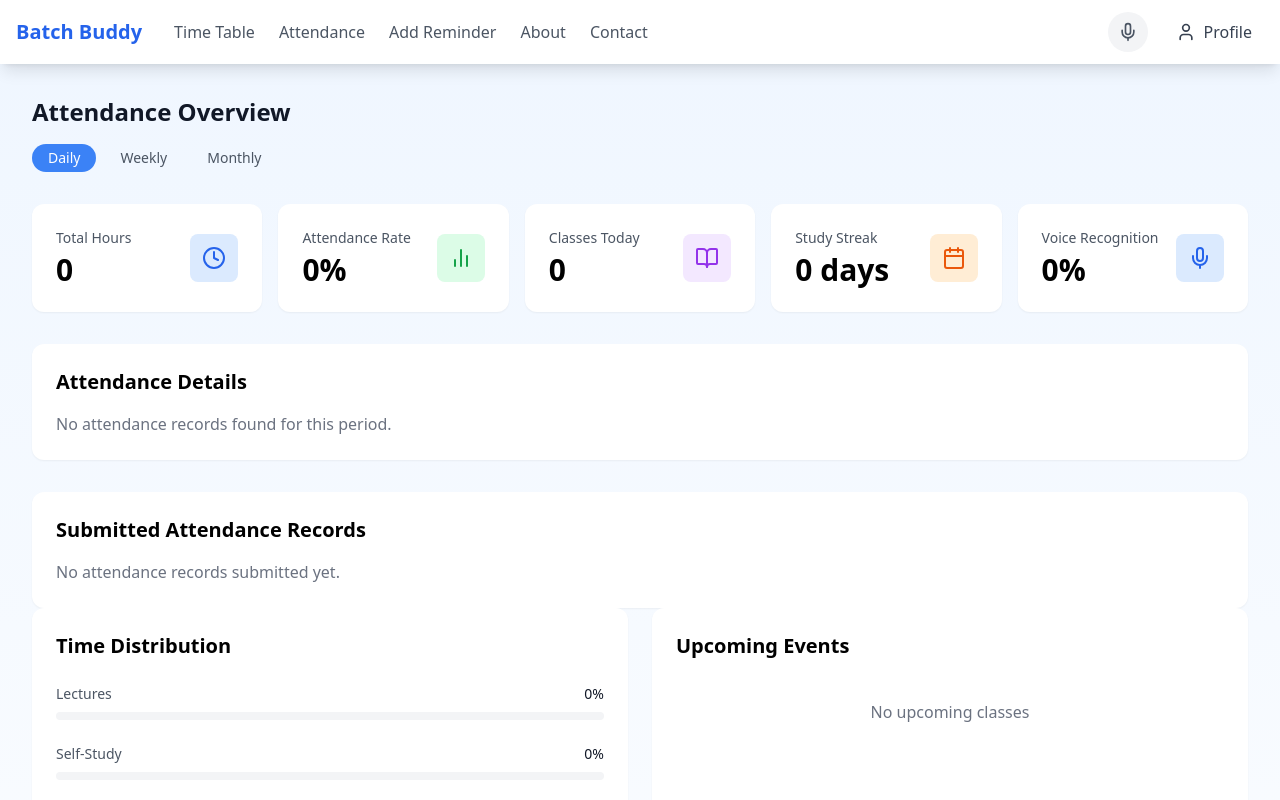
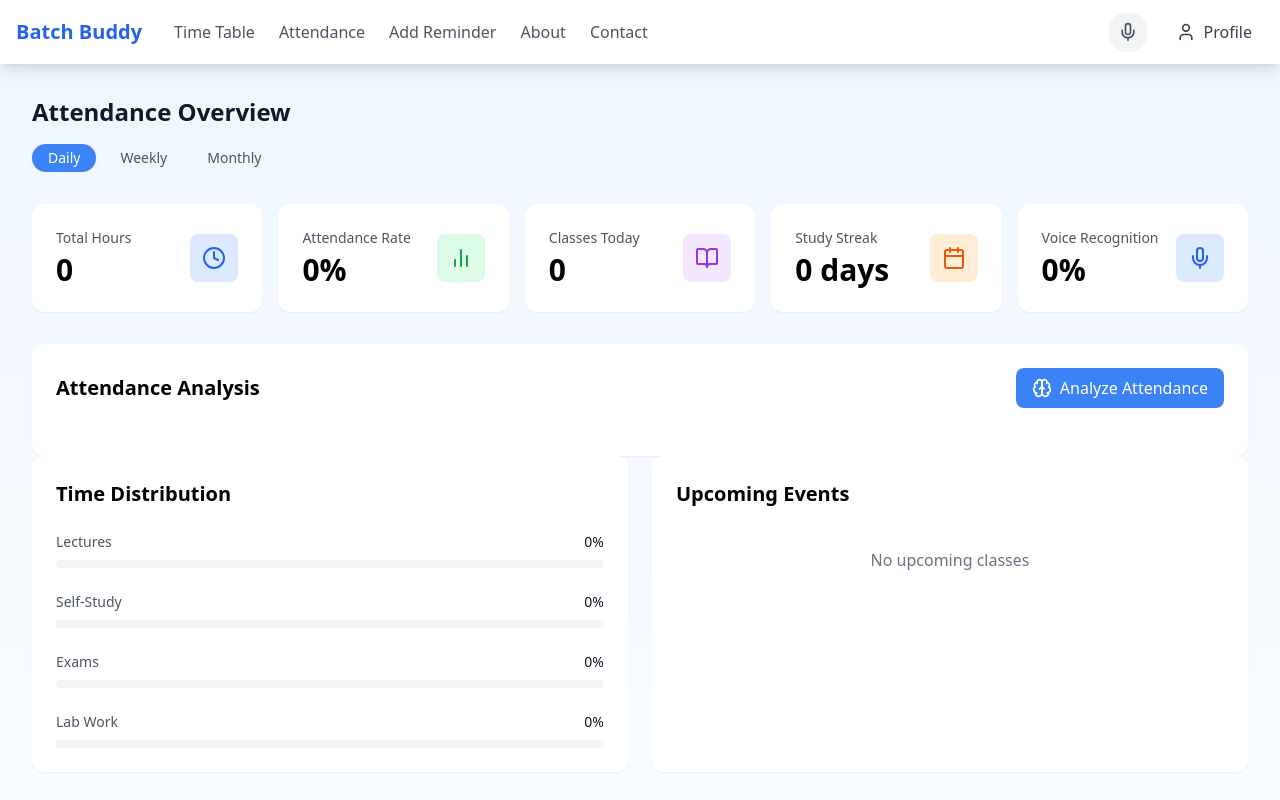
Before and after one commit to Pratheesha100/Batch-Buddy, a React (Vite) app in the folder frontend/: page /attendance in a window 1280 px wide. Shown: the top 800 px of the page. Built offline with nearby package versions, Linux system fonts and the light colour scheme.

Commit message:
anlyse done

```diff
--- a/frontend/src/components/Attendance&Productivity/AttendanceView.jsx
+++ b/frontend/src/components/Attendance&Productivity/AttendanceView.jsx
@@ -1,5 +1,5 @@
 import React, { useState, useEffect } from 'react';
-import { Clock, BarChart2, BookOpen, Calendar, Beaker, Users, Mic, Search } from 'lucide-react';
+import { Clock, BarChart2, BookOpen, Calendar, Beaker, Users, Mic, Search, Brain, AlertTriangle } from 'lucide-react';
 import { Link, useLocation } from "react-router-dom";
 import axios from 'axios';
 import NavigationBar from './NavigationBar';
@@ -54,6 +54,9 @@ const AttendanceView = () => {
   const [loading, setLoading] = useState(true);
   const [attendanceRecords, setAttendanceRecords] = useState([]);
   const [allAttendance, setAllAttendance] = useState([]);
+  const [analysis, setAnalysis] = useState(null);
+  const [analyzing, setAnalyzing] = useState(false);
+  const [analysisError, setAnalysisError] = useState(null);
 
   useEffect(() => {
     const fetchStudentDetails = async () => {
@@ -235,6 +238,85 @@ const AttendanceView = () => {
   // Get current period's data
   const currentData = attendanceData[selectedPeriod];
 
+  const analyzeAttendance = async () => {
+    setAnalyzing(true);
+    setAnalysisError(null);
+    try {
+      // Prepare attendance data for analysis
+      const attendanceData = allAttendance.map(att => ({
+        date: att.date,
+        subjects: att.records.map(rec => ({
+          subject: rec.subject,
+          status: rec.status
+        }))
+      }));
+
+      // Calculate basic statistics
+      const subjectStats = {};
+      attendanceData.forEach(day => {
+        day.subjects.forEach(subject => {
+          if (!subjectStats[subject.subject]) {
+            subjectStats[subject.subject] = { present: 0, absent: 0, total: 0 };
+          }
+          subjectStats[subject.subject].total++;
+          if (subject.status === 'present') {
+            subjectStats[subject.subject].present++;
+          } else {
+            subjectStats[subject.subject].absent++;
+          }
+        });
+      });
+
+      // Calculate attendance rates
+      const attendanceRates = Object.entries(subjectStats).map(([subject, stats]) => ({
+        subject,
+        attendanceRate: (stats.present / stats.total) * 100,
+        totalClasses: stats.total,
+        present: stats.present,
+        absent: stats.absent
+      }));
+
+      // Sort by attendance rate
+      attendanceRates.sort((a, b) => a.attendanceRate - b.attendanceRate);
+
+      // Generate insights
+      const insights = {
+        worstPerforming: attendanceRates[0],
+        bestPerforming: attendanceRates[attendanceRates.length - 1],
+        overallRate: attendanceRates.reduce((acc, curr) => acc + curr.attendanceRate, 0) / attendanceRates.length,
+        recommendations: [],
+        trends: []
+      };
+
+      // Add recommendations based on attendance patterns
+      attendanceRates.forEach(subject => {
+        if (subject.attendanceRate < 75) {
+          insights.recommendations.push({
+            subject: subject.subject,
+            message: `Consider improving attendance in ${subject.subject}. Current rate: ${subject.attendanceRate.toFixed(1)}%`
+          });
+        }
+      });
+
+      // Add trend analysis
+      const recentAttendance = attendanceData.slice(-5);
+      const trend = recentAttendance.map(day => ({
+        date: new Date(day.date).toLocaleDateString(),
+        presentCount: day.subjects.filter(s => s.status === 'present').length,
+        totalCount: day.subjects.length
+      }));
+
+      insights.trends = trend;
+
+      setAnalysis(insights);
+    } catch (error) {
+      console.error('Error analyzing attendance:', error);
+      setAnalysisError('Failed to analyze attendance data. Please try again.');
+    } finally {
+      setAnalyzing(false);
+    }
+  };
+
   return (
     <div className="min-h-screen bg-gradient-to-b from-blue-50 to-white">
       <NavigationBar
@@ -355,12 +437,100 @@ const AttendanceView = () => {
           </div>
         </div>
 
+              {/* Add Analysis Section */}
+              <div className="bg-white rounded-xl shadow-sm p-6 mt-8">
+                <div className="flex justify-between items-center mb-6">
+                  <h3 className="text-xl font-semibold">Attendance Analysis</h3>
+                  <button
+                    onClick={analyzeAttendance}
+                    disabled={analyzing}
+                    className="bg-blue-500 hover:bg-blue-600 text-white px-4 py-2 rounded-lg flex items-center space-x-2 transition-all"
+                  >
+                    <Brain className="w-5 h-5" />
+                    <span>{analyzing ? 'Analyzing...' : 'Analyze Attendance'}</span>
+                  </button>
+                </div>
+
+                {analyzing && (
+                  <div className="text-center py-8">
+                    <div className="animate-spin rounded-full h-12 w-12 border-b-2 border-blue-500 mx-auto"></div>
+                    <p className="mt-4 text-gray-600">Analyzing attendance patterns...</p>
+                  </div>
+                )}
+
+                {analysisError && (
+                  <div className="bg-red-50 text-red-600 p-4 rounded-lg flex items-center space-x-2">
+                    <AlertTriangle className="w-5 h-5" />
+                    <p>{analysisError}</p>
+                  </div>
+                )}
+
+                {analysis && !analyzing && (
+                  <div className="space-y-6">
+                    {/* Overall Performance */}
+                    <div className="grid grid-cols-1 md:grid-cols-3 gap-4">
+                      <div className="bg-blue-50 p-4 rounded-lg">
+                        <h4 className="font-semibold text-blue-700 mb-2">Overall Attendance Rate</h4>
+                        <p className="text-2xl font-bold">{analysis.overallRate.toFixed(1)}%</p>
+                      </div>
+                      <div className="bg-green-50 p-4 rounded-lg">
+                        <h4 className="font-semibold text-green-700 mb-2">Best Performing Subject</h4>
+                        <p className="text-lg font-bold">{analysis.bestPerforming.subject}</p>
+                        <p className="text-sm text-green-600">{analysis.bestPerforming.attendanceRate.toFixed(1)}% attendance</p>
+                      </div>
+                      <div className="bg-red-50 p-4 rounded-lg">
+                        <h4 className="font-semibold text-red-700 mb-2">Needs Improvement</h4>
+                        <p className="text-lg font-bold">{analysis.worstPerforming.subject}</p>
+                        <p className="text-sm text-red-600">{analysis.worstPerforming.attendanceRate.toFixed(1)}% attendance</p>
+                      </div>
+                    </div>
+
+                    {/* Recommendations */}
+                    {analysis.recommendations.length > 0 && (
+                      <div className="bg-yellow-50 p-4 rounded-lg">
+                        <h4 className="font-semibold text-yellow-700 mb-2">Recommendations</h4>
+                        <ul className="space-y-2">
+                          {analysis.recommendations.map((rec, index) => (
+                            <li key={index} className="flex items-start space-x-2">
+                              <AlertTriangle className="w-5 h-5 text-yellow-500 mt-0.5" />
+                              <span>{rec.message}</span>
+                            </li>
+                          ))}
+                        </ul>
+                      </div>
+                    )}
+
+                    {/* Recent Trends */}
+                    <div>
+                      <h4 className="font-semibold text-gray-700 mb-4">Recent Attendance Trends</h4>
+                      <div className="space-y-3">
+                        {analysis.trends.map((day, index) => (
+                          <div key={index} className="flex items-center justify-between bg-gray-50 p-3 rounded-lg">
+                            <span className="text-gray-600">{day.date}</span>
+                            <div className="flex items-center space-x-4">
+                              <span className="text-sm text-gray-500">
+                                {day.presentCount}/{day.totalCount} classes attended
+                              </span>
+                              <div className="w-24 h-2 bg-gray-200 rounded-full">
+                                <div
+                                  className="h-2 bg-blue-500 rounded-full"
+                                  style={{ width: `${(day.presentCount / day.totalCount) * 100}%` }}
+                                ></div>
+                              </div>
+                            </div>
+                          </div>
+                        ))}
+                      </div>
+                    </div>
+                  </div>
+                )}
+              </div>
+
               {/* Attendance Details Table */}
+              {attendanceRecords.length > 0 && (
                 <div className="bg-white rounded-xl shadow-sm p-6 mt-8">
                   <h3 className="text-xl font-semibold mb-4">Attendance Details</h3>
-                {attendanceRecords.length === 0 ? (
-                  <p className="text-gray-500">No attendance records found for this period.</p>
-                ) : (
+                  <div className="overflow-x-auto">
                     <table className="min-w-full divide-y divide-gray-200">
                       <thead>
                         <tr>
@@ -385,20 +555,21 @@ const AttendanceView = () => {
                         ))}
                       </tbody>
                     </table>
+                  </div>
+                </div>
               )}
-              </div>
 
               {/* All Submitted Attendance Records Table */}
+              {allAttendance.length > 0 && (
                 <div className="bg-white rounded-xl shadow-sm p-6 mt-8">
                   <h3 className="text-xl font-semibold mb-4">Submitted Attendance Records</h3>
-                {allAttendance.length === 0 ? (
-                  <p className="text-gray-500">No attendance records submitted yet.</p>
-                ) : (
-                  allAttendance.map((att, idx) => (
+                  <div className="space-y-6">
+                    {allAttendance.map((att, idx) => (
                       <div key={idx} className="mb-6">
                         <div className="font-semibold text-blue-700 mb-2">
                           {new Date(att.date).toLocaleDateString()} ({new Date(att.date).toLocaleTimeString()})
                         </div>
+                        <div className="overflow-x-auto">
                           <table className="min-w-full divide-y divide-gray-200 mb-2">
                             <thead>
                               <tr>
@@ -424,9 +595,11 @@ const AttendanceView = () => {
                             </tbody>
                           </table>
                         </div>
-                  ))
+                      </div>
+                    ))}
+                  </div>
+                </div>
               )}
-              </div>
 
         {/* Time Distribution and Upcoming Events */}
           <div className="grid grid-cols-1 lg:grid-cols-2 gap-6">
```
Lines whose indentation alone changed are shown as unchanged.
